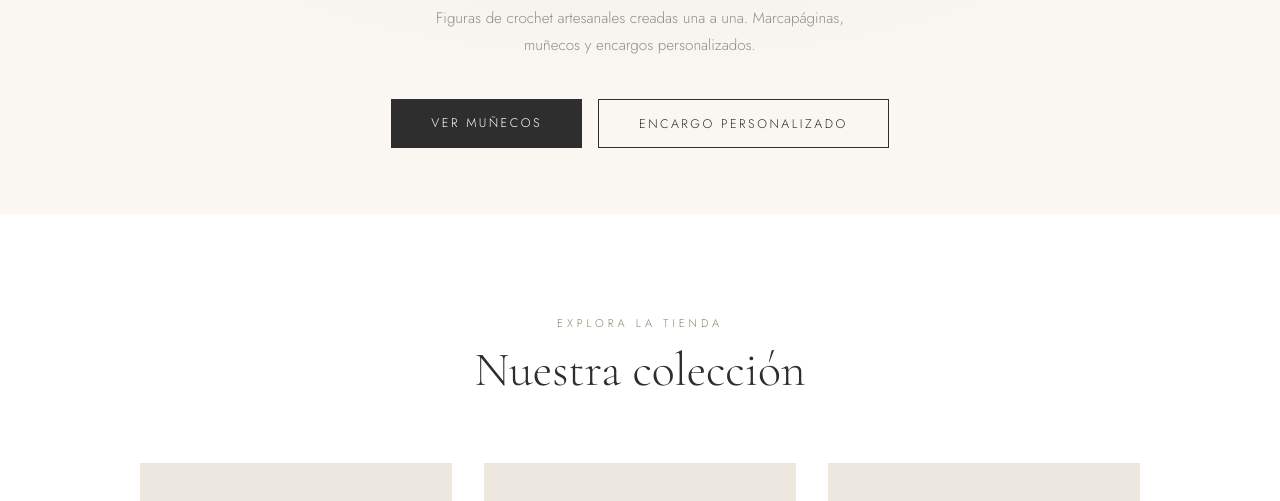
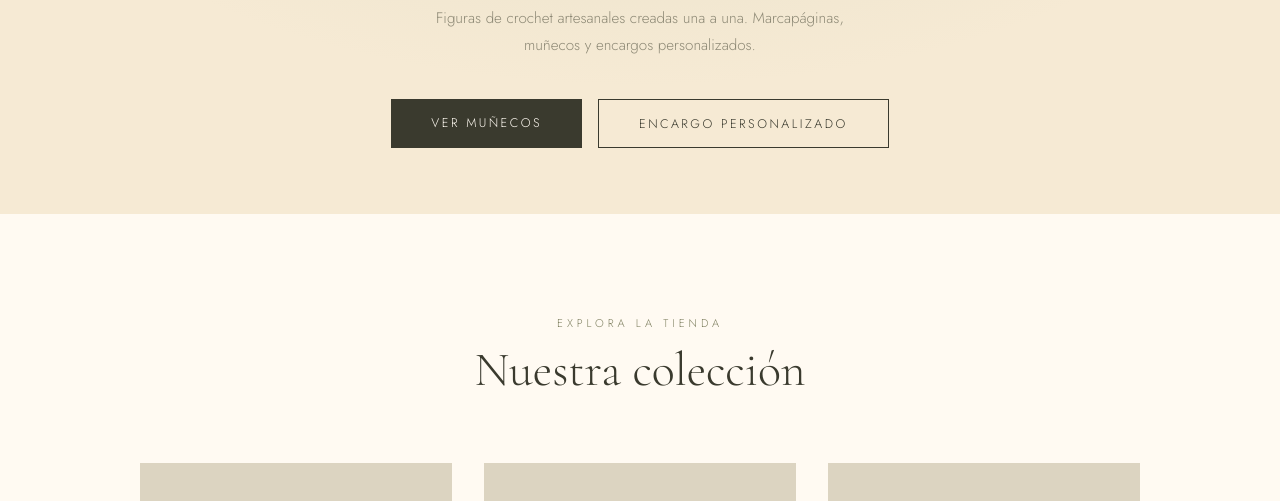
Before and after one commit to rodrigo-selva/inma-y-punto, a website: page index.html in a window 1280 px wide. Shown: the part 599-1100 px from the top of the page. Drawn offline with nearby package versions, Linux system fonts and the light colour scheme.

Commit message:
Cambio de paleta de colores

```diff
--- a/index.html
+++ b/index.html
@@ -7,15 +7,15 @@
 <style>
 *, *::before, *::after { box-sizing: border-box; margin: 0; padding: 0; }
 :root {
-  --cream: #faf7f2;
-  --linen: #ede8df;
-  --sage: #a8b89a;
-  --sage-light: #c8d5bf;
-  --sage-dark: #7a9068;
-  --dark: #2e2e2e;
-  --text: #4a4a3f;
-  --gold: #b8976a;
-  --white: #ffffff;
+  --cream: #f6ead4;
+  --linen: #dcd4c1;
+  --sage: #c2c395;
+  --sage-light: #ddbaae;
+  --sage-dark: #818263;
+  --dark: #3a3a2e;
+  --text: #4a4a38;
+  --gold: #818263;
+  --white: #fffaf2;
 }
 html { scroll-behavior: smooth; }
 body { background: var(--cream); color: var(--text); font-family: 'Jost', sans-serif; font-weight: 300; overflow-x: hidden; }
```
Also changed, not shown: exito.html (+1 -1 lines), marcapaginas.html (+9 -9 lines), munecos.html (+9 -9 lines), personalizado.html (+9 -9 lines).
